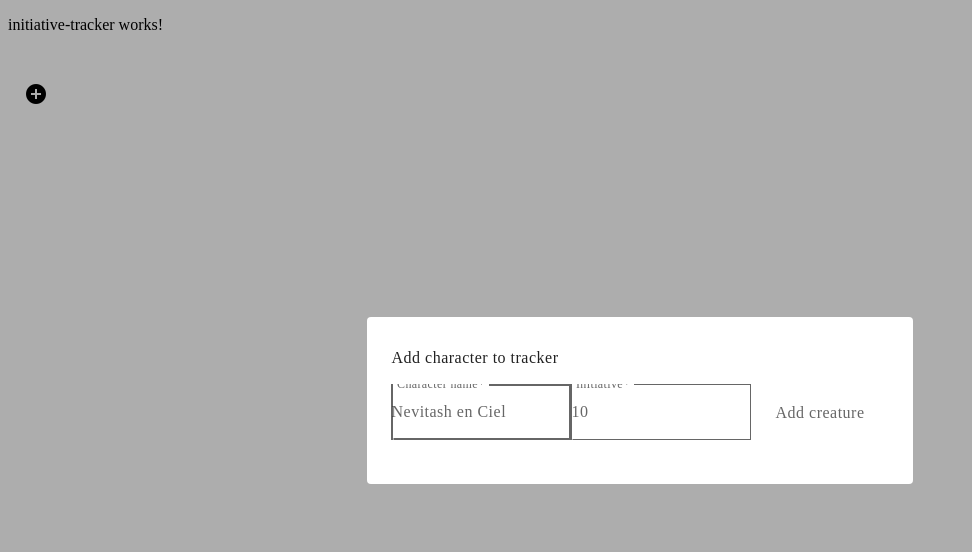
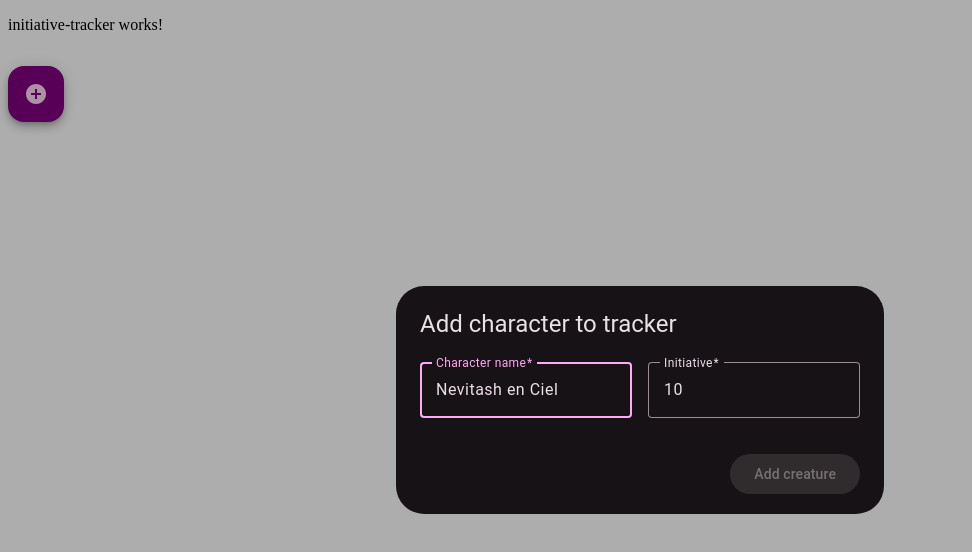
Before and after one commit to Nevitash/dnd, an Angular app: page / in a window 1280 px wide. Both pictures are taken after a click on the button "add_circle". Shown: the top 552 px of the page, without its empty margins (0-972 px from the left). Built offline with nearby package versions, Linux system fonts and the light colour scheme.

Commit message:
adds css theme redesigns add-tracked-entry.component

```diff
--- a/src/app/components/dioalogs/add-tracked-entry/add-tracked-entry.component.css
+++ b/src/app/components/dioalogs/add-tracked-entry/add-tracked-entry.component.css
@@ -0,0 +1,33 @@
+.dialog-content {
+  display: flex;
+  flex-direction: column;
+  gap: 16px; /* Adds space between elements */
+}
+
+.dialog-form .form-row {
+  display: flex;
+  flex-wrap: wrap;
+  padding-top: 1vh;
+  gap: 16px; /* Adds space between form fields */
+}
+
+.dialog-form .button-row {
+  display: flex;
+  justify-content: flex-end; /* Aligns the button to the right */
+  margin-top: 16px; /* Adds space above the button */
+}
+
+.full-width {
+  flex: 1;
+  min-width: calc(50% - 16px); /* Ensures two fields are side by side */
+}
+
+@media (max-width: 600px) {
+  .dialog-form .form-row {
+    flex-direction: column;
+  }
+
+  .full-width {
+    min-width: 100%; /* Full width on small screens */
+  }
+}
--- a/src/app/components/dioalogs/add-tracked-entry/add-tracked-entry.component.html
+++ b/src/app/components/dioalogs/add-tracked-entry/add-tracked-entry.component.html
@@ -1,14 +1,22 @@
-<h2 mat-dialog-title>Add character to tracker</h2>
+<h2 class="dialog-title" mat-dialog-title>Add character to tracker</h2>
 <mat-dialog-content>
-  <form [formGroup]="this.form" (ngSubmit)="this.onSubmit()">
-    <mat-form-field appearance="outline">
-      <mat-label>Character name</mat-label>
-      <input matInput placeholder="Nevitash en Ciel" [formControlName]="formService.KEY_NAME">
-    </mat-form-field>
-    <mat-form-field appearance="outline">
-      <mat-label>Initiative</mat-label>
-      <input matInput type="number" placeholder="10" [formControlName]="formService.KEY_INITIATIVE">
-    </mat-form-field>
-    <button type="submit" mat-raised-button [disabled]="!this.form.valid">Add creature</button>
-  </form>
+  <div class="dialog-content">
+    <form (ngSubmit)="this.onSubmit()" [formGroup]="this.form" class="dialog-form">
+      <div class="form-row">
+        <mat-form-field appearance="outline" class="full-width">
+          <mat-label>Character name</mat-label>
+          <input [formControlName]="formService.KEY_NAME" matInput placeholder="Nevitash en Ciel">
+        </mat-form-field>
+        <mat-form-field appearance="outline" class="full-width">
+          <mat-label>Initiative</mat-label>
+          <input [formControlName]="formService.KEY_INITIATIVE" matInput placeholder="10" type="number">
+        </mat-form-field>
+      </div>
+      <div class="button-row">
+        <button [disabled]="!this.form.valid" color="primary" mat-raised-button type="submit">
+          Add creature
+        </button>
+      </div>
+    </form>
+  </div>
 </mat-dialog-content>
--- a/src/styles.css
+++ b/src/styles.css
@@ -1 +1,2 @@
 /* You can add global styles to this file, and also import other style files */
+@import "../node_modules/@angular/material/prebuilt-themes/magenta-violet.css";
```
Also changed, not shown: src/app/app.module.ts (+13 -8 lines).
